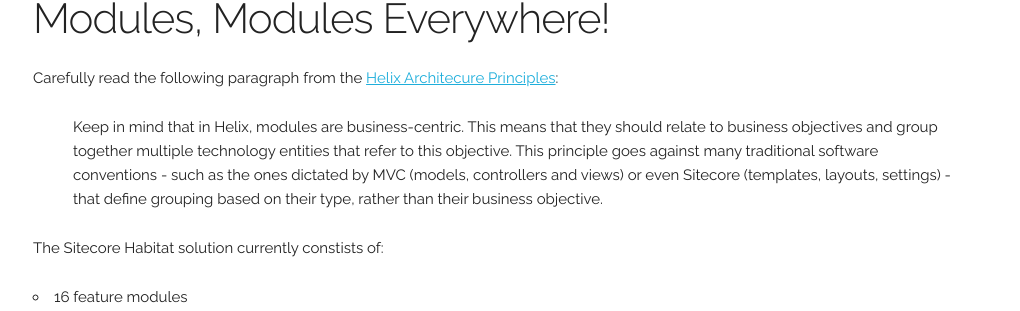
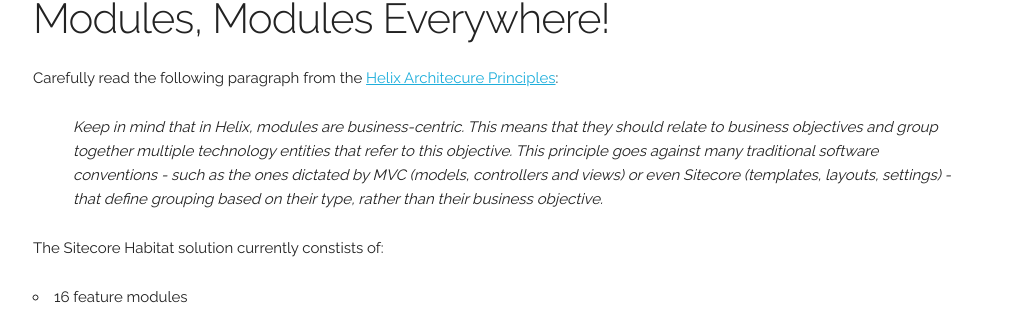
Before and after one commit to marcduiker/marcduiker.github.io, a Jekyll site: the page built from _posts/2017-01-03-hands-on-with-sitecore-helix-setting-up-automated-build-packaging-continuous-delivery.md, in a window 1280 px wide. Shown: the part 1005-1316 px from the top of the page, without its empty margins (127-1147 px from the left). Built offline with Jekyll 4.4.1, drawn with Linux system fonts in a browser that asks for light colours; nearby versions of some CDN libraries; a script that is not in the unit is left out; comment, search, counter and statistics services are not loaded.

Commit message:
Added styling for blockquote

```diff
--- a/css/blog.css
+++ b/css/blog.css
@@ -4,3 +4,4 @@
 ul.tags { list-style-type: none; }
 ul.tags li { float: left; padding-left: 10px; font-style: italic; }
 ul.tags li:before { content: "#"; }
+blockquote p { font-style: italic; }
```
